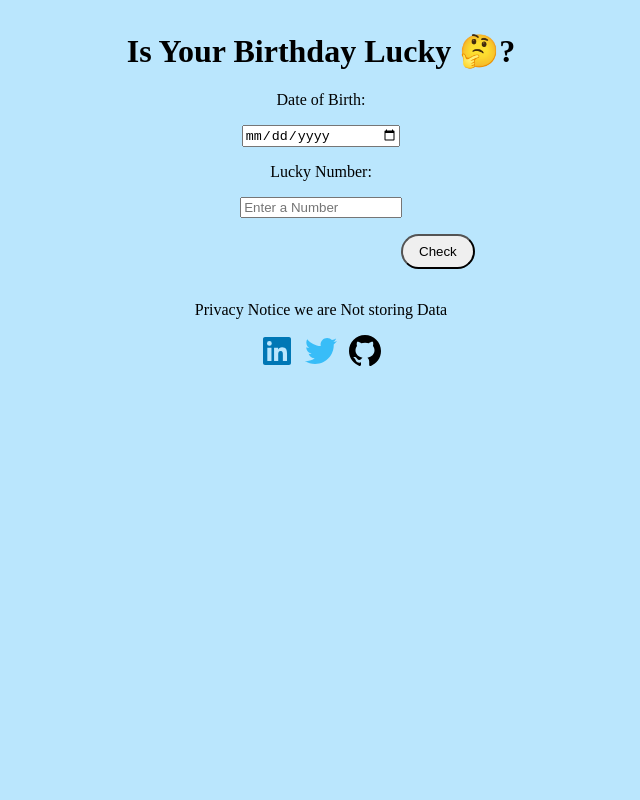
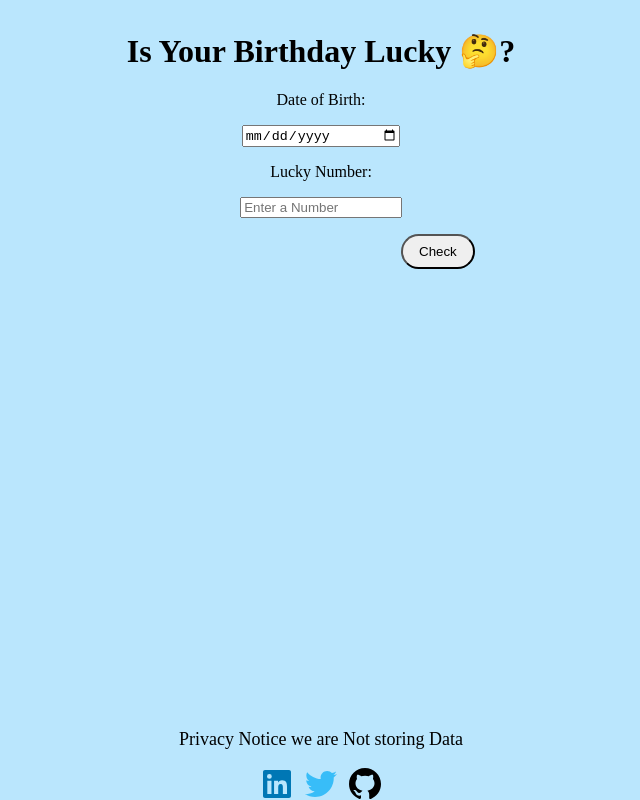
Before and after one commit to ganeshsadhashivam/neogcampIsYourBirthdayLucky, a plain HTML site: page index.html in a window 1280 px wide. Shown: the top 800 px of the page, without its empty margins (319-959 px from the left). Drawn offline with Linux system fonts and the light colour scheme.

Commit message:
updated style.css

```diff
--- a/style.css
+++ b/style.css
@@ -2,6 +2,7 @@
 body{
     background-color: #bae6fd;
     margin:2rem auto;
+    text-align: center;
 }
 #header{
     text-align: center;
@@ -36,6 +37,19 @@ button:hover{
     font-size: larger;
     text-align: center;
 }
-footer{
+footer {
     text-align: center;
-}
+    position: absolute;
+    bottom: 0;
+    left: 0;
+    right: 0;
+
+  }
+
+  footer p {
+    font-size: large;
+    text-align: center;
+  }
+  a {
+    display: inline;
+  }
```
